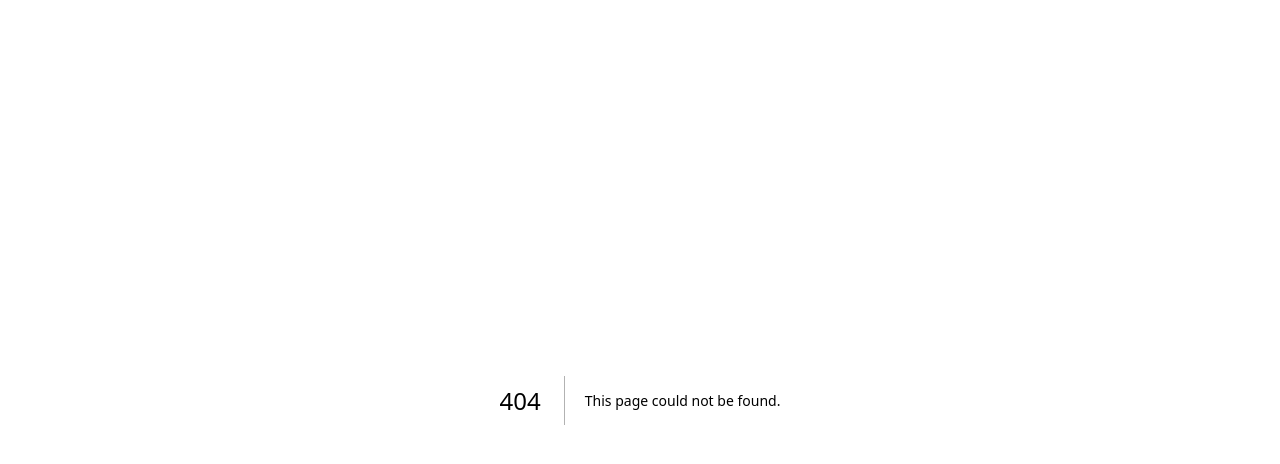
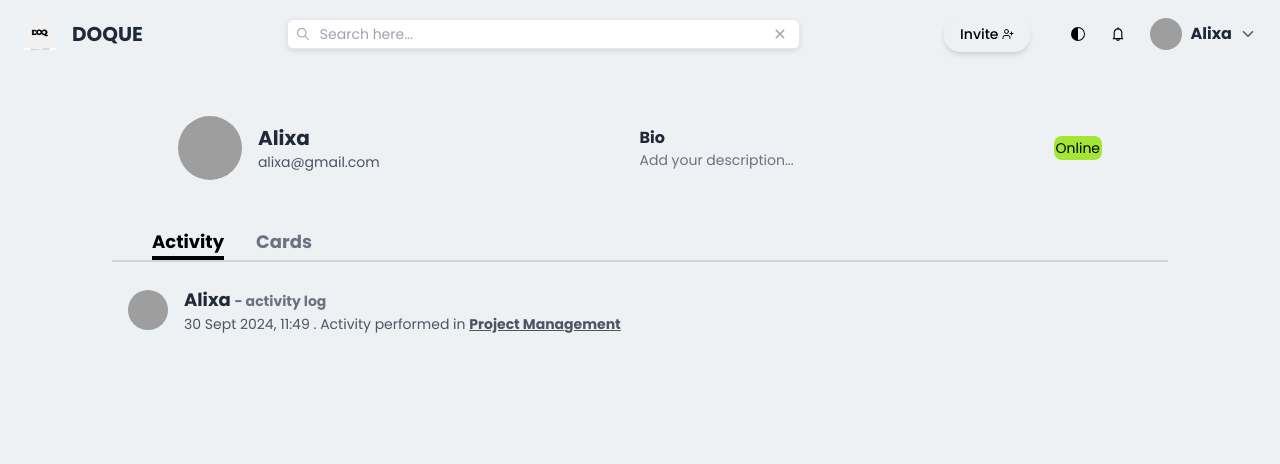
Before and after one commit to sinan-bh/doque-frontend, a Next.js app: page /u/1/profile in a window 1280 px wide. Before the commit this address had no page. Shown: the top 464 px of the page. Built offline with nearby package versions, Linux system fonts and the light colour scheme; grey boxes are pictures that could not be loaded.

Commit message:
Feature/user profile (#19)
* subscription and some ui changes

* added user profile section

```diff
--- a/next.config.mjs
+++ b/next.config.mjs
@@ -17,6 +17,11 @@ const nextConfig = {
         hostname: '"th.bing.com"',
         port: "",
       },
+      {
+        protocol: 'https',
+        hostname: 'imgv3.fotor.com',
+        port: '',
+      },
     ],
   },
 };
--- /dev/null
+++ b/src/app/(root)/(user-routes)/u/[userId]/profile/page.tsx
@@ -0,0 +1,93 @@
+"use client";
+
+import React, { useState } from "react";
+import { Avatar, AvatarFallback, AvatarImage } from "@/components/ui/avatar";
+import Usercards from "@/components/user-profile/user-cards";
+
+export default function Page() {
+  const [activeTab, setActiveTab] = useState<"activity" | "cards">("activity");
+
+  const handleTabClick = (tab: "activity" | "cards") => {
+    setActiveTab(tab);
+  };
+
+  return (
+    <div className="p-8 min-h-screen bg-[#EDF1F4]">
+      <div className="flex justify-around items-center p-4 rounded-lg mb-8">
+        <div className="flex items-center space-x-4">
+          <Avatar className="w-16 h-16">
+            <AvatarImage
+              src="https://imgv3.fotor.com/images/gallery/a-man-profile-picture-with-blue-and-green-background-made-by-LinkedIn-Profile-Picture-Maker.jpg"
+              alt="User Profile"
+            />
+            <AvatarFallback />
+          </Avatar>
+          <div>
+            <h1 className="text-xl font-bold text-gray-800">Alixa</h1>
+            <h3 className="text-sm text-gray-600">alixa@gmail.com</h3>
+          </div>
+        </div>
+        <div className="text-start">
+          <h2 className="text-md font-semibold text-gray-800">Bio</h2>
+          <h3 className="text-sm text-gray-500">Add your description...</h3>
+        </div>
+        <div className="bg-lime-400 p-0.5 rounded-lg">
+          <h1 className="text-sm">Online</h1>
+        </div>
+      </div>
+
+      <div className="flex-col pl-20 pr-20">
+        <div className="flex  mb-3 gap-8 pl-10 border-b-2 border-gray-300 ">
+          <h2
+            onClick={() => handleTabClick("activity")}
+            className={`text-lg font-semibold cursor-pointer ${
+              activeTab === "activity"
+                ? "text-black border-b-4 border-black"
+                : "text-gray-500"
+            }`}
+          >
+            Activity
+          </h2>
+          <h2
+            onClick={() => handleTabClick("cards")}
+            className={`text-lg font-semibold cursor-pointer ${
+              activeTab === "cards"
+                ? "text-black border-b-4 border-black"
+                : "text-gray-500"
+            }`}
+          >
+            Cards
+          </h2>
+        </div>
+
+        {activeTab === "activity" ? (
+          <div>
+            <div className="pl-4 p-3 rounded-lg flex items-center space-x-4">
+              <Avatar className="w-10 h-10">
+                <AvatarImage
+                  src="https://imgv3.fotor.com/images/gallery/a-man-profile-picture-with-blue-and-green-background-made-by-LinkedIn-Profile-Picture-Maker.jpg"
+                  alt="User Profile"
+                />
+                <AvatarFallback />
+              </Avatar>
+              <div>
+                <h1 className="text-lg font-bold text-gray-800">
+                  Alixa{" "}
+                  <span className="text-sm text-gray-500">- activity log</span>
+                </h1>
+                <p className="text-sm text-gray-600">
+                  30 Sept 2024, 11:49 . Activity performed in{" "}
+                  <span className="font-semibold underline">
+                    Project Management
+                  </span>
+                </p>
+              </div>
+            </div>
+          </div>
+        ) : (
+          <Usercards />
+        )}
+      </div>
+    </div>
+  );
+}
--- /dev/null
+++ b/src/components/user-profile/user-cards.tsx
@@ -0,0 +1,55 @@
+import { Avatar, AvatarFallback, AvatarImage } from "@/components/ui/avatar";
+import React from "react";
+
+export default function Usercards() {
+  return (
+    <div className="p-8 min-h-screen">
+      <div className="grid grid-cols-4 p-3 font-bold text-gray-700 border-b-2 border-gray-400">
+        <h2 className="text-left">Cards</h2>
+        <h2 className="text-left">Lists</h2>
+        <h2 className="text-left">Due Date</h2>
+        <h2 className="text-left">Board</h2>
+      </div>
+
+      <div>
+        <div className="grid grid-cols-4  p-3  items-center">
+          <h1 className="text-left font-semibold">Research & Development</h1>
+          <h1 className="text-left">ToDo</h1>
+          <h1 className="text-left">12/01/2024</h1>
+          <div className="flex items-center">
+            <Avatar className="w-10 h-10 mr-4">
+              <AvatarImage
+                src="https://th.bing.com/th/id/OIP.zxKrmzm6kUWEn45kDUSKTgHaHT?rs=1&pid=ImgDetMain"
+                alt="User Profile"
+              />
+              <AvatarFallback />
+            </Avatar>
+            <div>
+              <h1 className="font-semibold text-gray-800">Alixa Workspace</h1>
+              <h3 className="text-gray-600 text-sm">Alixa Workspace</h3>
+            </div>
+          </div>
+        </div>
+
+        <div className="grid grid-cols-4 p-4 items-center">
+          <h1 className="text-left font-semibold">Research & Development</h1>
+          <h1 className="text-left">ToDo</h1>
+          <h1 className="text-left">12/01/2024</h1>
+          <div className="flex items-center">
+            <Avatar className="w-10 h-10 mr-4">
+              <AvatarImage
+                src="https://th.bing.com/th/id/OIP.zxKrmzm6kUWEn45kDUSKTgHaHT?rs=1&pid=ImgDetMain"
+                alt="User Profile"
+              />
+              <AvatarFallback />
+            </Avatar>
+            <div>
+              <h1 className="font-semibold text-gray-800">Alixa Workspace</h1>
+              <h3 className="text-gray-600 text-sm">Alixa Workspace</h3>
+            </div>
+          </div>
+        </div>
+      </div>
+    </div>
+  );
+}
```
